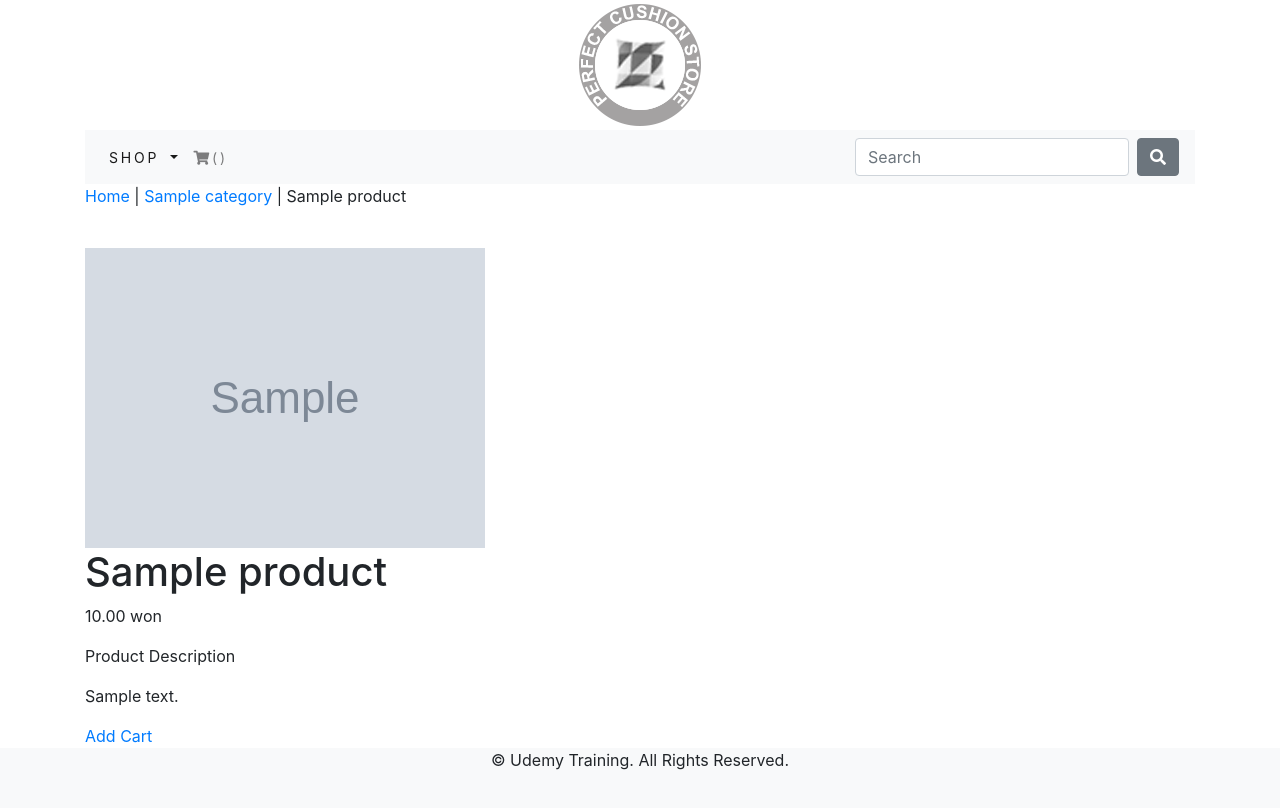
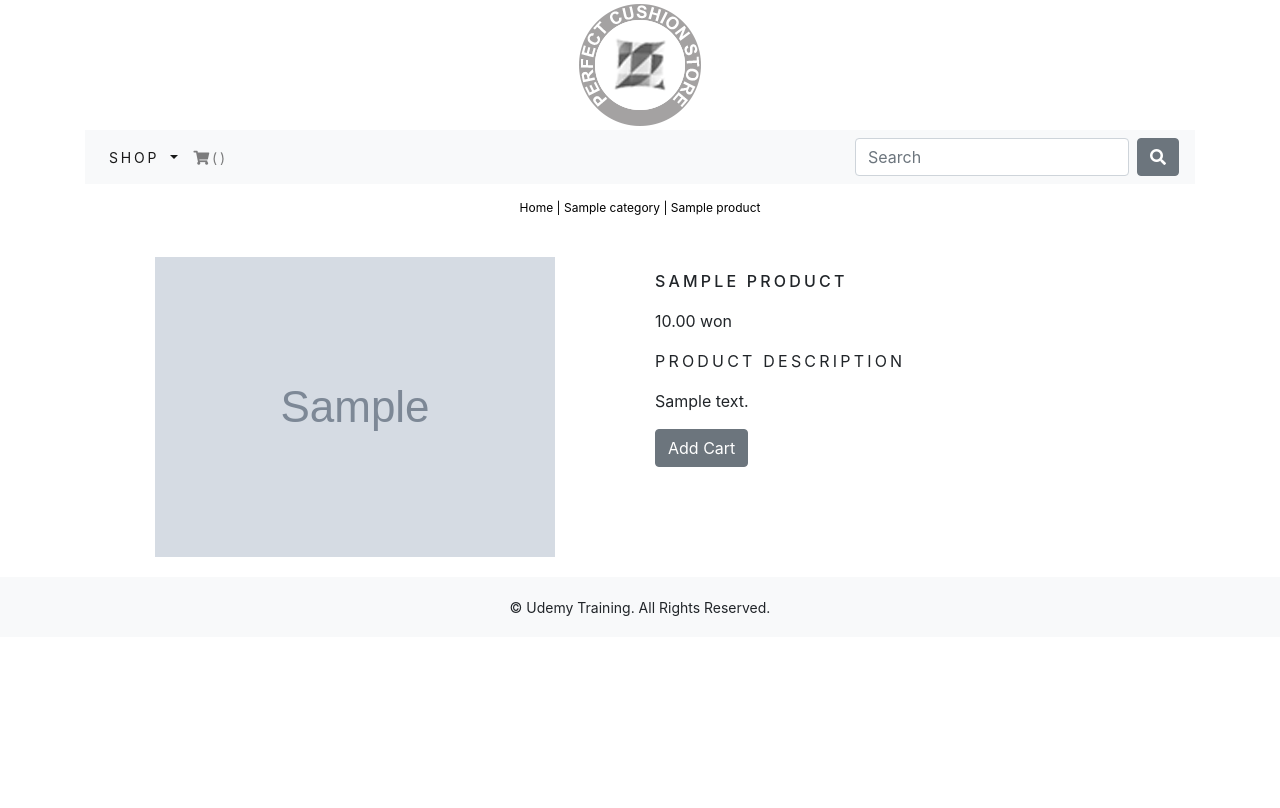
Before and after one commit to yeojin-dev/Django-Shop, a Django app: a page that uses app/shop/templates/shop/product.html in a window 1280 px wide. After the commit the page ends 616 px from the top, so only its background shows below. Run offline with Django 3.2, Linux system fonts and the light colour scheme; tables that the repository leaves empty hold one stand-in row (values such as "Sample post"); grey boxes marked "Sample" are stand-in pictures; some libraries are stand-ins or nearby versions.

Commit message:
product 페이지에 bootstrap 4 적용

```diff
--- a/app/shop/templates/shop/product.html
+++ b/app/shop/templates/shop/product.html
@@ -7,28 +7,28 @@
     {{ product.name }} - Perfect Cushion Store
 {% endblock %}
 {% block content %}
-<div>
-    <div>
+<div class="row my_product_row_class">
+    <div class="mx-auto">
         <p><a href="{% url 'shop:all_products' %}">Home</a> | <a href="{{ product.category.get_url }}">{{ product.category }}</a> | {{ product.name }}</p>
     </div>
-    <div>
+    <div class="container">
         <br>
-        <div>
-            <div>
-                <div>
+        <div class="row">
+            <div class="col-12 col-sm-12 col-md-12 col-lg-6 text-center">
+                <div style="min-width: 18rem">
                     <img src="{{ product.image.url }}" alt="{{ product.name }}">
                 </div>
             </div>
-            <div>
+            <div class="col-12 col-sm-12 col-md-12 col-lg-6">
                 <div>
-                    <h1>{{ product.name }}</h1>
+                    <h1 class="my_product_title">{{ product.name }}</h1>
                     <p>{{ product.price }} won</p>
-                    <p>Product Description</p>
-                    <p>{{ product.description }}</p>
+                    <p class="my_title">Product Description</p>
+                    <p class="text-justify my_product_text">{{ product.description }}</p>
                     {% if product.stock <= 0 %}
-                        <p><b>Out of Stock</b></p>
+                        <p class="text-justify my_product_text"><b>Out of Stock</b></p>
                     {% else %}
-                        <a href="">Add Cart</a>
+                        <a class="btn btn-secondary" href="">Add Cart</a>
                     {% endif %}
                 </div>
             </div>
--- a/app/static/css/custom.css
+++ b/app/static/css/custom.css
@@ -20,7 +20,7 @@ body {
     background-color: #f8f9fa;
     height: 60px;
 }
-.my_footer a {
+.my_footer p {
     padding-top: 20px;
     font-size: 14px;
 }
@@ -59,3 +59,28 @@ body {
     text-transform: uppercase;
     letter-spacing: .2em;
 }
+
+/** product **/
+.my_product_row_class {
+    padding-top: 15px;
+    padding-bottom: 20px;
+}
+.my_product_row_class .mx-auto p {
+    color: #000;
+    font-size: 12px;
+}
+.my_product_row_class .mx-auto p a {
+    color: #000;
+    font-size: 12px;
+    text-decoration: none;
+}
+.my_product_title {
+    font-size: 16px;
+    text-transform: uppercase;
+    letter-spacing: .2em;
+    padding-top: 15px;
+    padding-bottom: 10px;
+}
+.my_product_text {
+    padding-right: 20px;
+}
```
Also changed, not shown: 1 other file.
